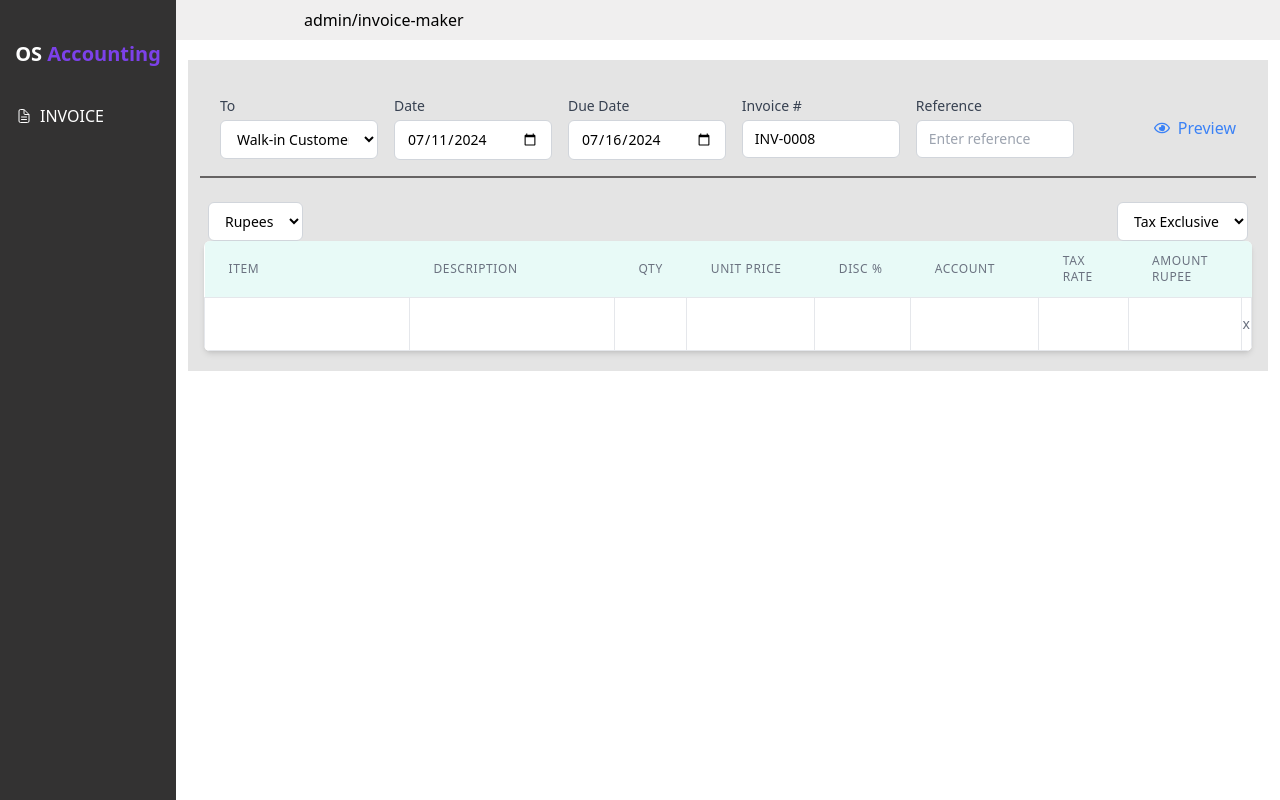
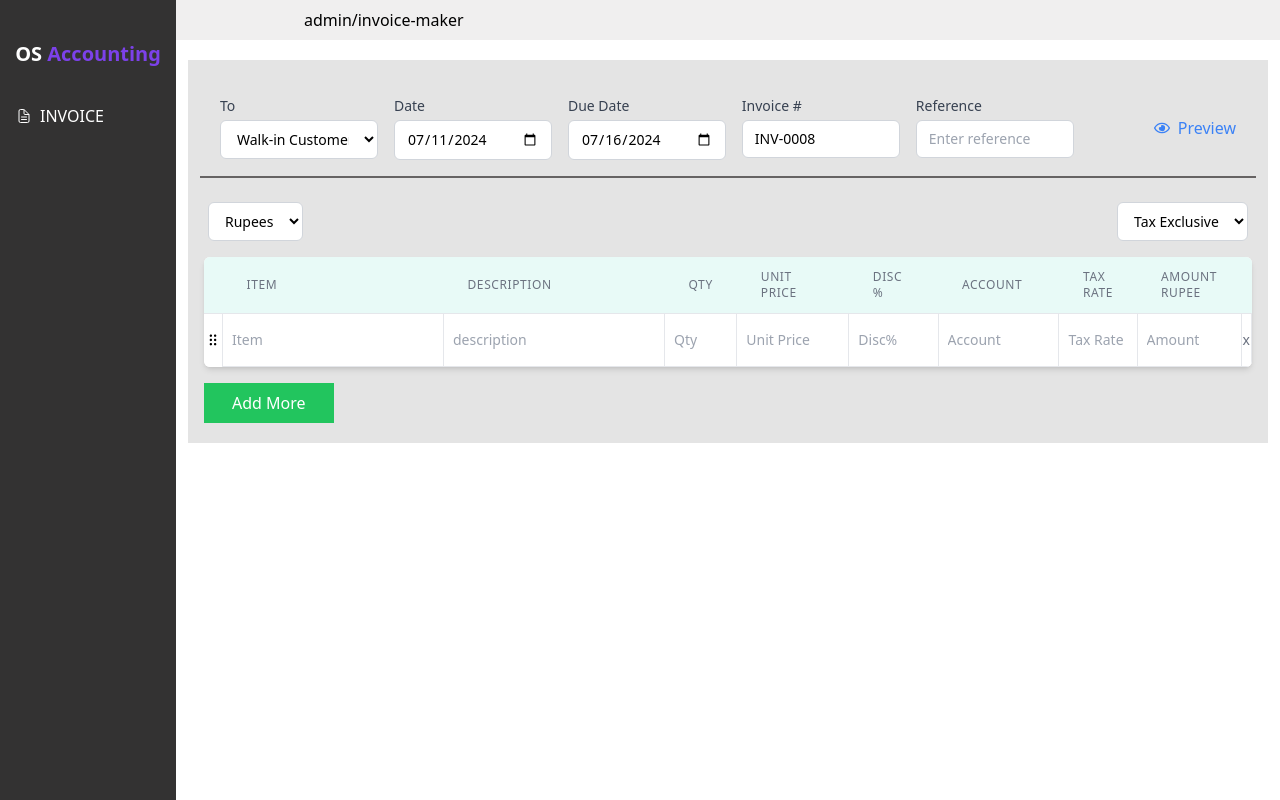
Before and after one commit to Abdullah-Al-Mehmud/Invoice-App, a React (Vite) app: page / in a window 1280 px wide. Built offline with nearby package versions, Linux system fonts and the light colour scheme.

Commit message:
added form table and add more forms functionality

```diff
--- a/src/Components/AddInvoice/Invoice.jsx
+++ b/src/Components/AddInvoice/Invoice.jsx
@@ -1,16 +1,54 @@
-import React from "react";
+import React, { useState } from "react";
 import InvoiceForm from "./InvoiceForm";
 import InvoiceInput from "./InvoiceInput";
 import InvoiceTable from "./InvoiceTable";
 
 const Invoice = () => {
+  const [addMoreItems, setAddMoreItems] = useState([
+    {
+      id: 1,
+      item: "",
+      description: "",
+      Qty: "",
+      unitPrice: "",
+      disc: "",
+      account: "",
+      taxRate: "",
+      amount: "",
+    },
+  ]);
+
+  const handleAddMore = () => {
+    setAddMoreItems([
+      ...addMoreItems,
+      {
+        id: addMoreItems.length + 1,
+        item: "",
+        description: "",
+        Qty: "",
+        unitPrice: "",
+        disc: "",
+        account: "",
+        taxRate: "",
+        amount: "",
+      },
+    ]);
+  };
+
   return (
     <div className="w-full ">
       <div className=" lg:pl-44 h-auto">
         <div className="bg-[#e4e4e4] mx-3 h-auto py-5 mt-5">
           <InvoiceForm />
           <InvoiceInput />
-          <InvoiceTable />
+          <InvoiceTable addMoreItems={addMoreItems} />
+          <div className="px-4 mt-4">
+            <button
+              onClick={handleAddMore}
+              className="px-7 py-2 bg-green-500 text-white">
+              Add More
+            </button>
+          </div>
         </div>
       </div>
     </div>
--- a/src/Components/AddInvoice/InvoiceTable.jsx
+++ b/src/Components/AddInvoice/InvoiceTable.jsx
@@ -1,11 +1,13 @@
-import React from "react";
+import { useState } from "react";
+import { RxDragHandleDots2 } from "react-icons/rx";
 
-const InvoiceTable = () => {
+const InvoiceTable = ({ addMoreItems }) => {
   return (
-    <div className="mx-4 bg-white shadow-md rounded-md overflow-x-auto">
+    <div className="mx-4 bg-white shadow-md rounded-md overflow-x-auto mt-4">
       <table className="min-w-full divide-y divide-gray-200">
         <thead className="bg-[#e8faf7]">
           <tr>
+            <th></th>
             <th
               scope="col"
               className="px-6 py-3 text-left text-xs font-medium text-gray-500 uppercase tracking-wider">
@@ -50,43 +52,81 @@ const InvoiceTable = () => {
           </tr>
         </thead>
         <tbody className="bg-white divide-y divide-gray-200 ">
-          <tr className="">
+          {addMoreItems.map((item) => (
+            <tr key={item?.id} className="">
+              <td>
+                <RxDragHandleDots2 />
+              </td>
               <td className="border border-gray-200 py-4 whitespace-nowrap text-sm text-gray-500">
-              <input type="text" className="" />
+                <input
+                  type="text"
+                  className="outline-none  px-2"
+                  placeholder="Item"
+                />
               </td>
               <td className=" border border-gray-200 py-4 whitespace-nowrap text-sm text-gray-900">
                 {" "}
-              <input type="text" className=" " />
+                <input
+                  type="text"
+                  className=" outline-none  px-2"
+                  placeholder="description"
+                />
               </td>
               <td className=" border border-gray-200 w-12 py-4 whitespace-nowrap text-sm text-gray-500">
                 {" "}
-              <input type="text" className=" w-full" />
+                <input
+                  type="text"
+                  className=" outline-none w-full px-2"
+                  placeholder="Qty"
+                />
               </td>
               <td className=" border border-gray-200 w-32 py-4 whitespace-nowrap text-sm text-gray-500">
                 {" "}
-              <input type=" text" className="w-full" />
+                <input
+                  type=" text"
+                  className="w-full outline-none px-2"
+                  placeholder="Unit Price"
+                />
               </td>
               <td className=" border border-gray-200 w-24 py-4 whitespace-nowrap text-sm text-gray-500">
                 {" "}
-              <input type="text" className="w-full" />
+                <input
+                  type="text"
+                  className="w-full outline-none px-2"
+                  placeholder="Disc%"
+                />
               </td>
               <td className=" border border-gray-200 w-32 py-4 whitespace-nowrap text-sm text-gray-500">
                 {" "}
-              <input type="text" className="w-full" />
+                <input
+                  type="text"
+                  className="w-full outline-none px-2"
+                  placeholder="Account"
+                />
               </td>
               <td className=" border border-gray-200 py-4 whitespace-nowrap text-sm text-gray-500">
                 {" "}
-              <input type="text" className="w-full" />
+                <input
+                  type="text"
+                  className="w-full outline-none px-2"
+                  placeholder="Tax Rate"
+                />
               </td>
               <td className=" border border-gray-200 py-4 whitespace-nowrap text-sm text-gray-500">
                 {" "}
-              <input type="text" className="w-full" />
+                <input
+                  type="text"
+                  className="w-full outline-none px-2"
+                  placeholder="Amount"
+                />
               </td>
               <td className=" border border-gray-200 py-4 whitespace-nowrap text-sm text-gray-500">
                 {" "}
                 x
               </td>
             </tr>
+          ))}
+
           {/* Add more rows as needed */}
         </tbody>
       </table>
```
Lines whose indentation alone changed are shown as unchanged.
